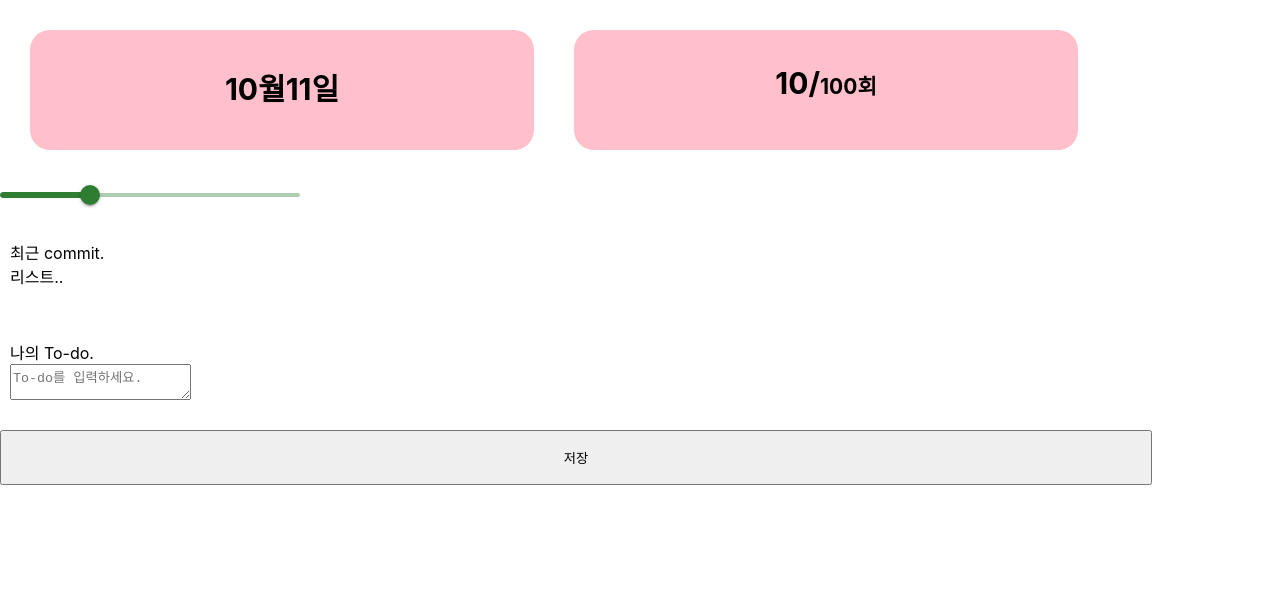
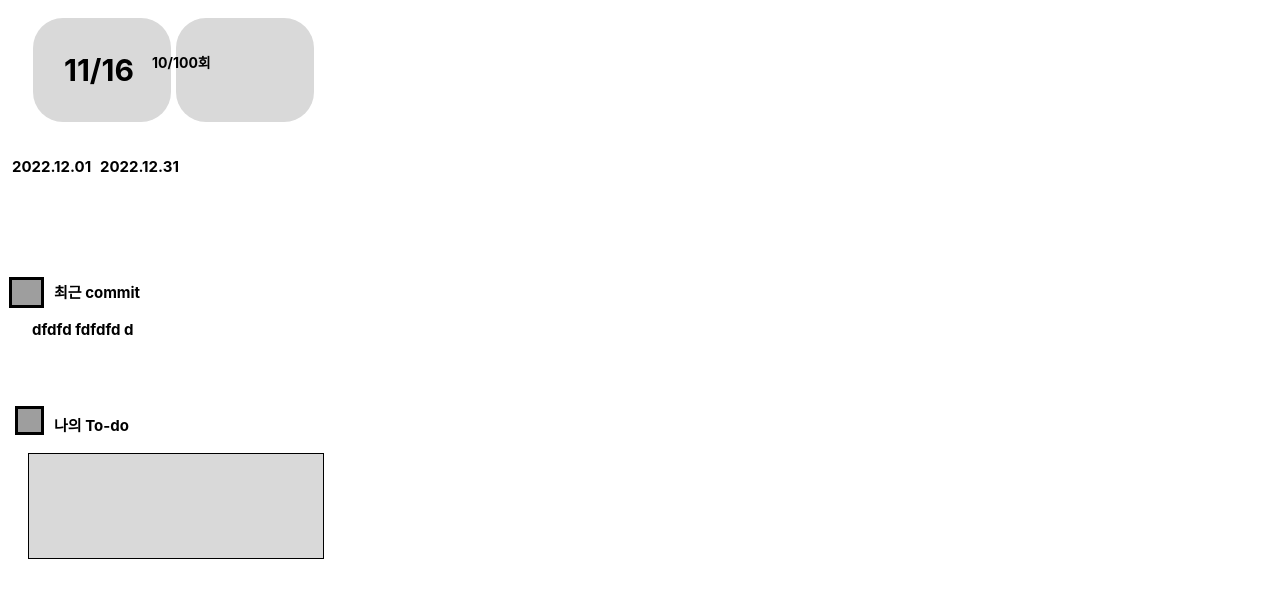
Before and after one commit to dohvely/jumppal_react, a React (Create React App) app: page / in a window 1280 px wide. Shown: the top 598 px of the page. Built offline with nearby package versions, Linux system fonts and the light colour scheme; grey boxes are pictures that could not be loaded.

Commit message:
figma에서 생성한 html, css 테스트(빌드 오류 상태)

```diff
--- a/src/App.js
+++ b/src/App.js
@@ -3,7 +3,8 @@ import { BrowserRouter, Route } from 'react-router-dom';
 import TargetSave from './views/TargetSave'
 import GithubAuthorize from './views/GithubAuthorize';
 import GithubAuthCode from './views/GithubAuthCode';
-import MainBoard from './views/MainBoard'
+// import MainBoard from './views/MainBoard'
+import MainBoardFigma from './views/MainBoardFigma'
 
 
 function App() {
@@ -17,7 +18,8 @@ function App() {
       {/* 목표 저장 */}
       <Route path="/target/save" exact component={TargetSave}></Route>
       {/* 메인 화면 */}
-      <Route path="/" exact component={MainBoard}></Route>
+      <Route path="/" exact component={MainBoardFigma}></Route>
+      {/* <Route path="/" exact component={MainBoard}></Route> */}
     </BrowserRouter>
   );
 }
--- /dev/null
+++ b/src/assets/jumppal_figma.css
@@ -0,0 +1,178 @@
+* {
+  box-sizing: border-box;
+}
+body {
+  font-size: 14px;
+}
+.v1_2 {
+  width: 353px;
+  height: 585px;
+  background: rgba(255,255,255,1);
+  opacity: 1;
+  position: relative;
+  top: 0px;
+  left: 0px;
+  overflow: hidden;
+}
+.v1_7 {
+  width: 138px;
+  height: 104px;
+  background: rgba(217,217,217,1);
+  opacity: 1;
+  position: absolute;
+  top: 18px;
+  left: 33px;
+  border-top-left-radius: 30px;
+  border-top-right-radius: 30px;
+  border-bottom-left-radius: 30px;
+  border-bottom-right-radius: 30px;
+  overflow: hidden;
+}
+.v1_12 {
+  width: 138px;
+  height: 104px;
+  background: rgba(217,217,217,1);
+  opacity: 1;
+  position: absolute;
+  top: 18px;
+  left: 176px;
+  border-top-left-radius: 30px;
+  border-top-right-radius: 30px;
+  border-bottom-left-radius: 30px;
+  border-bottom-right-radius: 30px;
+  overflow: hidden;
+}
+.v1_13 {
+  width: 92px;
+  color: rgba(0,0,0,1);
+  position: absolute;
+  top: 52px;
+  left: 152px;
+  font-family: Inter;
+  font-weight: Bold;
+  opacity: 1;
+  text-align: left;
+}
+.v1_14 {
+  width: 76px;
+  color: rgba(0,0,0,1);
+  position: absolute;
+  top: 52px;
+  left: 64px;
+  font-family: Inter;
+  font-weight: Bold;
+  font-size: 30px;
+  opacity: 1;
+  text-align: left;
+}
+.v1_16 {
+  width: 80px;
+  color: rgba(0,0,0,1);
+  position: absolute;
+  top: 157px;
+  left: 100px;
+  font-family: Inter;
+  font-weight: Bold;
+  font-size: 15px;
+  opacity: 1;
+  text-align: left;
+}
+.v1_18 {
+  width: 81px;
+  color: rgba(0,0,0,1);
+  position: absolute;
+  top: 157px;
+  left: 12px;
+  font-family: Inter;
+  font-weight: Bold;
+  font-size: 15px;
+  opacity: 1;
+  text-align: left;
+}
+.v1_19 {
+  width: 87px;
+  color: rgba(0,0,0,1);
+  position: absolute;
+  top: 281px;
+  left: 54px;
+  font-family: Inter;
+  font-weight: Bold;
+  font-size: 15px;
+  opacity: 1;
+  text-align: left;
+}
+.v1_20 {
+  width: 255px;
+  color: rgba(0,0,0,1);
+  position: absolute;
+  top: 320px;
+  left: 32px;
+  font-family: Inter;
+  font-weight: Bold;
+  font-size: 15px;
+  opacity: 1;
+  text-align: left;
+}
+.v1_34 {
+  width: 41px;
+  height: 43px;
+  background: rgba(255,255,255,1);
+  opacity: 1;
+  position: absolute;
+  top: 271px;
+  left: 7px;
+  overflow: hidden;
+}
+.v1_35 {
+  width: 35px;
+  height: 31px;
+  background: url("../images/v1_35.png");
+  opacity: 1;
+  position: absolute;
+  top: 6px;
+  left: 2px;
+  border: 3px solid rgba(0,0,0,1);
+}
+.v3_36 {
+  width: 87px;
+  color: rgba(0,0,0,1);
+  position: absolute;
+  top: 414px;
+  left: 54px;
+  font-family: Inter;
+  font-weight: Bold;
+  font-size: 15px;
+  opacity: 1;
+  text-align: left;
+}
+.v3_40 {
+  width: 38px;
+  height: 38px;
+  background: rgba(255,255,255,1);
+  opacity: 1;
+  position: absolute;
+  top: 403px;
+  left: 10px;
+  overflow: hidden;
+}
+.v3_41 {
+  width: 29px;
+  height: 29px;
+  background: url("../images/v3_41.png");
+  opacity: 1;
+  position: absolute;
+  top: 3px;
+  left: 5px;
+  border: 3px solid rgba(0,0,0,1);
+}
+.v3_42 {
+  width: 296px;
+  height: 106px;
+  background: rgba(217,217,217,1);
+  opacity: 1;
+  position: absolute;
+  top: 453px;
+  left: 28px;
+  border: 1px solid rgba(0,0,0,1);
+  overflow: hidden;
+}
--- /dev/null
+++ b/src/views/MainBoardFigma.js
@@ -0,0 +1,75 @@
+import axios from "axios";
+import CommonUtil from '../js/common.util.js'
+import { useState } from 'react/cjs/react.development'
+import Slider from '@mui/material/Slider'
+import '../assets/jumppal_figma.css'
+
+function MainBoardFigma() {
+  const [commitCnt, commitTargetCnt] = useState(0)  // 커밋 수, 목표 커밋 수
+  const commitPer = useState(0) // 커밋 진행률(%)
+  const [todoText, setTodoText] = useState('') // 나의 To-do 텍스트
+
+  let today = new Date()
+
+  // TODO: 최근 commit 리스트 조회
+
+  // 나의 To-do 저장
+  const saveTodoText = event => {
+
+    setTodoText(event.target.value)
+
+    // TODO : DB에 저장해야겠는데..
+
+  }
+
+  //test
+  const submit = () => {
+
+
+    /* let GitHub = require('github-api')
+    let noAuth = new GitHub()
+
+    let dohvely = noAuth.getUser('dohvely')
+    dohvely.listStarredRepos(function(err, repos) {
+      console.log(`repos ::: ${JSON.stringify(repos)}`)
+    }) */
+
+
+    // sample1
+    /* axios.get(`https://api.github.com/repos/dohvely/jumppal_react/commits`, {
+      id: sessionStorage.getItem('access_token'),
+    })
+    .then(function(response) {
+
+      //test
+      console.log(`response ::: ${JSON.stringify(response)}`)
+
+      if(response === undefined || response === null || response.status !== 200) {
+        if(response.statusText !== '') {
+          alert(response.statusText)
+        } else {
+          alert('저장에 실패하였습니다. 다시 시도해주세요.')
+        }
+
+        return false
+      }
+    })
+    .catch(function(error) {
+
+      console.error(`axios post error ::: ${error}`)
+      alert('알 수 없는 에러가 발생하였습니다. 다시 시도해주세요.')
+    }) */
+  }
+
+
+  // 필요한 component들..
+  // 1. gaugebar => slider? Customized sliders
+  return (
+    <div class="v1_2"><div class="v1_7"></div><div class="v1_12"></div><span class="v1_13">10/100회</span><span class="v1_14">11/16</span><span class="v1_16">2022.12.31</span><span class="v1_18">2022.12.01</span><span class="v1_19">최근 commit</span><span class="v1_20">dfdfd
+fdfdfd
+d</span><div class="v1_34"><div class="v1_35"></div></div><span class="v3_36">나의 To-do</span><div class="v3_40"><div class="v3_41"></div></div><div class="v3_42"></div></div>
+  )
+
+}
+
+export default MainBoardFigma;
```
